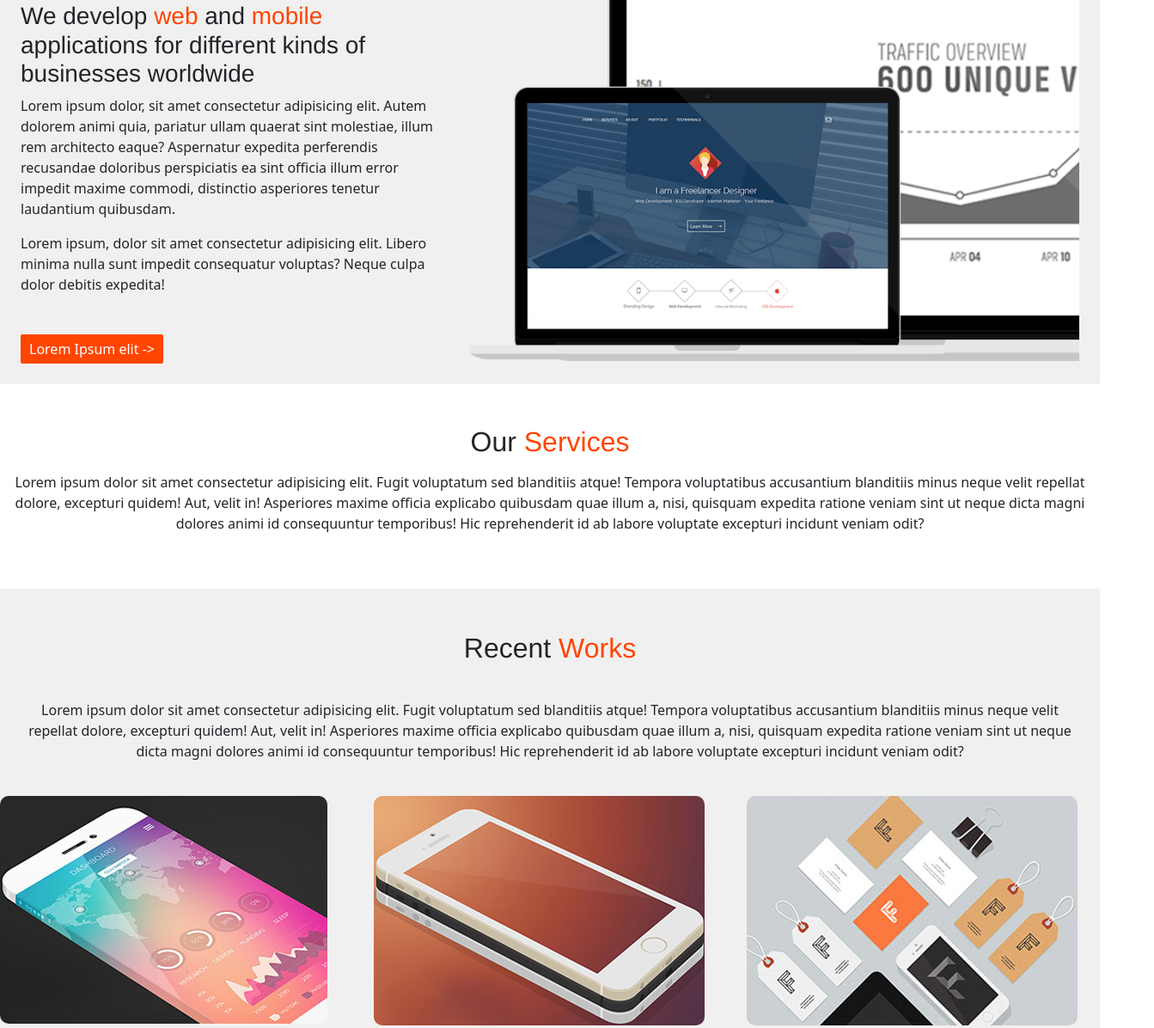
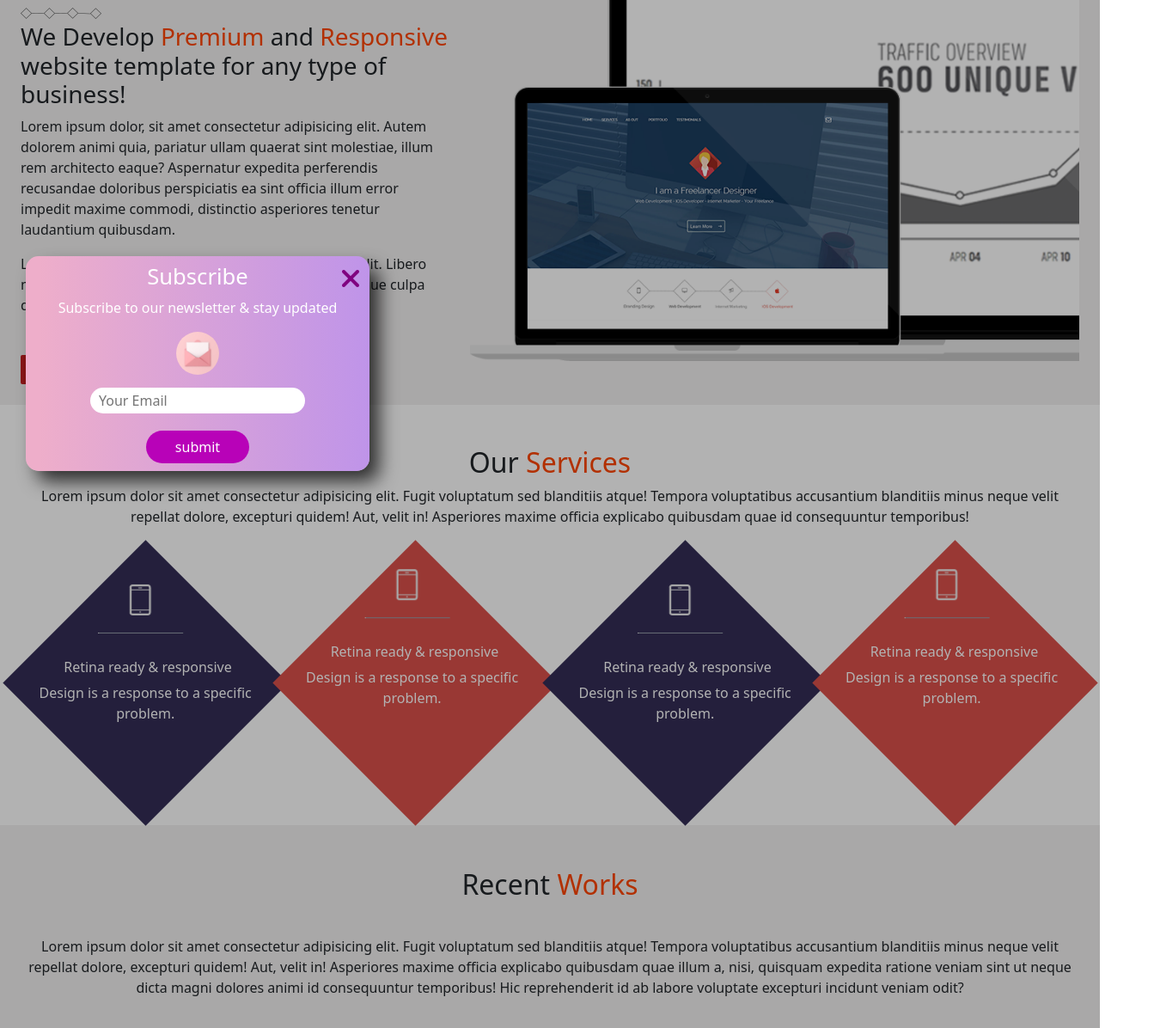
Before and after one commit to Pete5145/iFreelance, a plain HTML site: page index.html in a window 1280 px wide. Shown: the part 702-1898 px from the top of the page at 86% size, 1343 px wide, since content can reach past the window. Drawn offline with Linux system fonts and the light colour scheme.

Commit message:
commiting

```diff
--- a/css/styles.css
+++ b/css/styles.css
@@ -1,5 +1,5 @@
 :root {
-    --primary-orange: orangered;
+    --primary-orange: #C42021;
 }
 
  * {
@@ -10,6 +10,8 @@
 
 body {
     overflow-x: hidden;
+    font-family: 'Nanum Myeongjo', serif;
+    width: auto;
 }
 
 .nav-link {
@@ -56,12 +58,18 @@ body {
 
 .orange-heading {
     color: orangered;
-    font-family: 'Franklin Gothic Medium', 'Arial Narrow', Arial, sans-serif !important;
+}
+
+.orange-text {
+    color: orangered;
 }
 
 .white-heading {
     color: white;
-    font-family: 'Franklin Gothic Medium', 'Arial Narrow', Arial, sans-serif !important;
+}
+
+i {
+    margin-left: 10px;
 }
 
 .list-heading  {
@@ -113,10 +121,6 @@ body {
     background-color: rgb(241, 240, 240) !important;
 }
 
-.services-heading {
-    font-family: 'Franklin Gothic Medium', 'Arial Narrow', Arial, sans-serif !important;
-}
-
 .fourth-banner {
     padding: 50px 0;
     background-color: rgb(241, 240, 240) !important;
@@ -138,6 +142,178 @@ body {
 .card {
     width: 350px !important;
 }
+
+.blue-box {
+    display: flex;
+    justify-content: center;
+    align-items: center;
+    flex-direction: column;
+    margin: 0 auto;
+    padding-top: 40px;
+    padding-left: 30px;
+    width: 235px;
+    height: 235px;
+    background-color: rgb(51, 45, 86) !important;
+    transform: rotate(45deg);
+}
+
+.red-box {
+    display: flex;
+    justify-content: center;
+    margin: 0 auto;
+    flex-direction: column;
+    align-items: center;
+    width: 235px;
+    height: 235px;
+    background-color: #DB504A !important;
+    transform: rotate(45deg);
+}
+
+.blue-box2 {
+    transform: rotate(315deg);
+    width: 300px;
+}
+.red-box2 {
+    transform: rotate(315deg);
+    width: 300px;
+    margin-top: 40px !important;
+}
+.blue-box2 p {
+    width: 250px;
+    transform: translatex(-30px);
+}
+.red-box2 p {
+    width: 250px;
+    transform: translatex(-30px);
+}
+
+/* .image-hr {
+    text-align: center;
+    width: 100%;
+    display: block;
+} */
+
+.blue-box2:last-child {
+    color: white;
+    margin-top: 20px;
+    margin-right: 100px;
+}
+
+.red-box2:last-child {
+    color: white;
+    margin-top: 20px;
+    margin-right: 100px;
+}
+
+.img-box {
+    display: block;
+    margin-left: 100px;
+    margin-bottom: 60px;
+
+}
+.img-box2 {
+    display: block;
+    margin-left: 76px;
+}
+
+.line {
+    display: block;
+    margin-top: 20px;
+    padding-right: 50px;
+    margin-bottom: 30px;
+    margin-left: 40px;
+}
+
+.model-card {
+    background: rgba(0, 0, 0, 0.3);
+    width: 100%;
+    height: 480vh;
+    position: absolute;
+    top: 0;
+    bottom: 0;
+    z-index: 3;
+    display: none;
+}
+
+#display {
+    display: none;
+    color: white;
+}
+
+.model {
+    display: flex;
+    justify-content: center;
+    align-items: center;
+    flex-direction: column;
+    position: absolute;
+    width: 400px;
+    height: 250px;
+    background: rgb(145, 192, 223);
+    background: linear-gradient(90deg, rgba(238, 174, 202, 1) 4%, rgba(191, 148, 233, 1) 100%);
+    border-radius: 15px;
+    box-shadow: 12px 13px 21px -1px rgba(0,0,0,0.75);
+    -webkit-box-shadow: 12px 13px 21px -1px rgba(0,0,0,0.75);
+    -moz-box-shadow: 12px 13px 21px -1px rgba(0,0,0,0.75);
+    padding: 60px 50px;
+    z-index: 99999;
+    top: 1000px;
+    left: 30px;
+}
+
+.model-heading {
+    color: white;
+    text-align: center;
+    font-size: 1.6rem;
+}
+
+.model-text {
+    width: 400px;
+    color: white;
+    text-align: center;
+}
+
+.model-img {
+    width: 50px;
+    border-radius: 50%;
+}
+
+.model-email {
+    margin-top: 15px;
+    height: 30px;
+    width: 250px;
+    outline: none;
+    margin-bottom: 10px;
+    border-radius: 5px;
+    border: none;
+    border-radius: 20px;
+    background-color: rgb(255, 255, 255);
+}
+
+.model-email::placeholder {
+    text-indent: 10px;
+}
+
+.model-submit {
+    border: none;
+    width: 120px;
+    color: white;
+    margin-top: 10px;
+    background: rgb(184, 2, 184);
+    padding: 7px 20px;
+    display: block;
+    font-weight: 500;
+    border-radius: 20px;
+}
+
+.exit {
+    position: absolute;
+    top: 10px;
+    font-size: 2rem;
+    cursor: pointer;
+    right: 10px;
+    color: purple;
+}
+
 /* Media Queries */
 
 @media screen and (max-width: 650px) {
--- a/index.html
+++ b/index.html
@@ -8,6 +8,11 @@
 		<!-- web-font -->
 		<link href='http://fonts.googleapis.com/css?family=Raleway:400,100,200,300,500,600,700,800,900' rel='stylesheet' type='text/css'>
 		<!-- web-font -->
+		<link rel="preconnect" href="https://fonts.googleapis.com">
+		<link rel="preconnect" href="https://fonts.gstatic.com" crossorigin>
+		<link
+			href="https://fonts.googleapis.com/css2?family=Barlow:wght@600&family=Fraunces:opsz,wght@9..144,700;9..144,900&family=Nanum+Myeongjo:wght@700&display=swap"
+			rel="stylesheet">
 	</head>
 	<body>
 		<!-- <img class="navbar-brand" src="/images/logo.png" alt=""> -->
@@ -52,25 +57,26 @@
 				<h1 class="orange-heading">PEOPLE BEHIND</h1>
 				<h1 class="white-heading">TO DELIVER QUALITY OUTPUT</h1>
 				<ul class="list-heading">
-					<li>Video Editing</li>
-					<li>Cinematography</li>
-					<li>Website Design</li>
-					<li>Mobile App Development</li>
+					<li>Web Development</li>
+					<li>iOS Developer</li>
+					<li>Internet Marketer</li>
+					<li>Your Freelance</li>
 				</ul>
-				<button class="read-more-btn mt-5">READ MORE <i class="fa fa-arrow"></i> -></button>
+				<button class="read-more-btn mt-5">READ MORE <i class="fa-solid fa-arrow-right"></i></button>
 			</div>
 		</div>
 	  </section>
-
 	  <section class="container-fluid p-4 mt-5 second-banner">
 		<div class="row">
 			<div class="col-md-5 col-sm-12 ifree-banner">
-				<h1 style="font-family: 'Franklin Gothic Medium', 'Arial Narrow', Arial, sans-serif !important;"><span style="color: orangered;">I</span>FreeLancer <span style="color: orangered;">Agency</span></h1>
-				<h3 style="font-family: 'Franklin Gothic Medium', 'Arial Narrow', Arial, sans-serif !important;">We develop <span style="color: orangered;">web</span> and <span style="color: orangered;">mobile</span> applications for different kinds of businesses worldwide</h3>
+				<h1><span class="orange-text">i</span>Freelancer <span class="orange-text">Agency</span></h1>
+				<img src="/images/hr.png" alt="">
+				<h3>We Develop <span class="orange-text">Premium</span> and <span class="orange-text">Responsive</span> website template for any type of business!
+				</h3>
 				<p>Lorem ipsum dolor, sit amet consectetur adipisicing elit. Autem dolorem animi quia, pariatur ullam quaerat sint molestiae, illum rem architecto eaque? Aspernatur expedita perferendis recusandae doloribus perspiciatis ea sint officia illum error impedit maxime commodi, distinctio asperiores tenetur laudantium quibusdam.</p>
 				<p>Lorem ipsum, dolor sit amet consectetur adipisicing elit. Libero minima nulla sunt impedit consequatur voluptas? Neque culpa dolor debitis expedita!</p>
 
-				<button class="orange-btn">Lorem Ipsum elit -></button>
+				<button class="orange-btn">More about us<i class="fa-solid fa-arrow-right"></i></button>
 			</div>
 			<div class="col-md-7 col-sm-12 banner-img">
 				<img src="images/device.png" class="img-fluid" alt="">
@@ -79,10 +85,60 @@
 	  </section>
 
 	  <section class="container-fluid third-banner mt-5">
-		<div class="row">
+		<div class="row mx-auto">
 			<div class="col-md-12">
-				<h2 class="services-heading text-center">Our <span style="color: var(--primary-orange);">Services</span></h2>
-				<p class="text-center mt-3">Lorem ipsum dolor sit amet consectetur adipisicing elit. Fugit voluptatum sed blanditiis atque! Tempora voluptatibus accusantium blanditiis minus neque velit repellat dolore, excepturi quidem! Aut, velit in! Asperiores maxime officia explicabo quibusdam quae illum a, nisi, quisquam expedita ratione veniam sint ut neque dicta magni dolores animi id consequuntur temporibus! Hic reprehenderit id ab labore voluptate excepturi incidunt veniam odit?</p>
+				<h2 class="services-heading text-center">Our <span class="orange-text">Services</span></h2>
+				<!-- <img src="/images/hr.png" class="image-hr text-center"  alt=""> -->
+				<p class="text-center">Lorem ipsum dolor sit amet consectetur adipisicing elit. Fugit voluptatum sed blanditiis atque! Tempora voluptatibus accusantium blanditiis minus neque velit repellat dolore, excepturi quidem! Aut, velit in! Asperiores maxime officia explicabo quibusdam quae id consequuntur temporibus!</p>
+			</div>
+		</div>
+		<div class="row mx-auto mt-5 mb-5">
+			<div class="col-md-3 col-sm-12">
+				<div class="blue-box">
+					<div class="blue-box2">
+						<div class="img-box">
+							<img src="/images/mobile.png" class="img-box2" alt="">
+							<img src="/images/line1.png" class="line" alt="">
+							<h6 class="box-heading">Retina ready & responsive</h6>
+							<p class="box-text text-center">Design is a response to a specific <br> problem.</p>
+						</div>
+					</div>
+				</div>
+			</div>
+			<div class="col-md-3 col-sm-12">
+				<div class="red-box">
+					<div class="red-box2">
+						<div class="img-box">
+							<img src="/images/mobile.png" class="img-box2" alt="">
+							<img src="/images/line1.png" class="line" alt="">
+							<h6 class="box-heading">Retina ready & responsive</h6>
+							<p class="box-text text-center">Design is a response to a specific <br> problem.</p>
+						</div>
+					</div>
+				</div>
+			</div>
+			<div class="col-md-3 col-sm-12">
+				<div class="blue-box">
+					<div class="blue-box2">
+						<div class="img-box">
+							<img src="/images/mobile.png" class="img-box2" alt="">
+							<img src="/images/line1.png" class="line" alt="">
+							<h6 class="box-heading">Retina ready & responsive</h6>
+							<p class="box-text text-center">Design is a response to a specific <br> problem.</p>
+						</div>
+					</div>
+				</div>
+			</div>
+			<div class="col-md-3 col-sm-12">
+				<div class="red-box">
+					<div class="red-box2">
+						<div class="img-box">
+							<img src="/images/mobile.png" class="img-box2" alt="">
+							<img src="/images/line1.png" class="line" alt="">
+							<h6 class="box-heading">Retina ready & responsive</h6>
+							<p class="box-text text-center">Design is a response to a specific <br> problem.</p>
+						</div>
+				</div>
 			</div>
 		</div>
 	  </section>
@@ -90,7 +146,7 @@
 	  <section class="fourth-banner mt-5">
 			<div class="row text-center">
 				<div class="col-md-12">
-					<h2 style="font-family: 'Franklin Gothic Medium', 'Arial Narrow', Arial, sans-serif;">Recent <span style="color: orangered">Works</span></h2>
+					<h2>Recent <span class="orange-text">Works</span></h2>
 					<p class="text-center mt-3 p-4">Lorem ipsum dolor sit amet consectetur adipisicing elit. Fugit voluptatum sed blanditiis
 						atque! Tempora voluptatibus accusantium blanditiis minus neque velit repellat dolore, excepturi quidem! Aut, velit
 						in! Asperiores maxime officia explicabo quibusdam quae illum a, nisi, quisquam expedita ratione veniam sint ut neque
@@ -112,7 +168,7 @@
 			</div>
 			<div class="row">
 				<div class="col-md-12 text-center">
-					<button class="orange-btn">View More -></button>
+					<button class="orange-btn">View More <i class="fa-solid fa-arrow-right"></i></button>
 				</div>
 			</div>
 	  </section>
@@ -120,8 +176,7 @@
 	  <section class="fifth-banner mt-5">
 			<div class="row text-center">
 				<div class="col-md-12">
-					<h2 style="font-family: 'Franklin Gothic Medium', 'Arial Narrow', Arial, sans-serif;">Blogs <span
-							style="color: orangered">Posts</span></h2>
+					<h2>Blogs <span class="orange-text">Posts</span></h2>
 					<p class="text-center mt-3 p-4">Lorem ipsum dolor sit amet consectetur adipisicing elit. Fugit voluptatum sed blanditiis
 						atque! Tempora voluptatibus accusantium blanditiis minus neque velit repellat dolore, excepturi quidem! Aut, velit
 						in! Asperiores maxime officia explicabo quibusdam quae illum a, nisi, quisquam expedita ratione veniam sint ut neque
@@ -163,14 +218,27 @@
 			</div>
 			<div class="row">
 				<div class="col-md-12 text-center">
-					<button class="orange-btn">View More -></button>
+					<button class="orange-btn">View More <i class="fa-solid fa-arrow-right"></i></button>
 				</div>
 			</div>
 	  </section>
 
-
+	  <div class="model-card">
+		  <div class="model">
+			<h4 id="display"></h4>
+			<i class="fa-solid fa-xmark exit"></i>
+			  <h6 class="model-heading">Subscribe</h6>
+		  	  <p class="model-text">Subscribe to our newsletter & stay updated	</p>
+		      <img src="images/envelopeOpen.jpg" class="model-img" alt="">
+		      <form action="#">
+				<input type="email" class="model-email" required placeholder="Your Email">
+				<input type="submit" id="submitBtn" class="model-submit mx-auto" value="submit">
+			  </form>
+			</div>
+		</div>
 
 	  <script src="js/bootstrap.min.js"></script>
-	  <script src="script.js"></script>
+	  <script src="https://kit.fontawesome.com/01e35cabbb.js" crossorigin="anonymous"></script>
+	  <script src="js/app.js"></script>
 	</body>
 </html>
--- /dev/null
+++ b/js/app.js
@@ -0,0 +1,27 @@
+// Select all elements of interest
+let modalBox = document.querySelector(".model-card");
+let modal = document.querySelector(".model");
+let body = document.body;
+let emailField = document.querySelector(".model-email");
+let submitBtn = document.querySelector("#submitBtn");
+let closeBtn = document.querySelector(".exit");
+let display = document.querySelector("#display");
+
+window.addEventListener("scroll", (e) => {
+        const scrollable = document.documentElement.scrollHeight;
+        const scrolled = scrollable - 1000;
+        if (scrolled) {
+            modalBox.style.display = "block";
+        }
+    });
+
+    closeBtn.addEventListener("click", () => {
+        modalBox.style.display = "none";
+    })
+
+submitBtn.addEventListener("click", (e) => {
+    e.preventDefault();
+    modal.innerHTML = " ";
+    display.style.display = "block";
+    display.innerHTML = "Thanks for subscribing to our newsletter!"
+});
--- a/js/script.js
+++ /dev/null
@@ -1 +0,0 @@
-const bootstrap = require("bootstrap");
```
Also changed, not shown: Ifreelancer-Homepage-Clone.jpg (added), images/envelope.webp (added), images/envelopeOpen.jpg (added).
